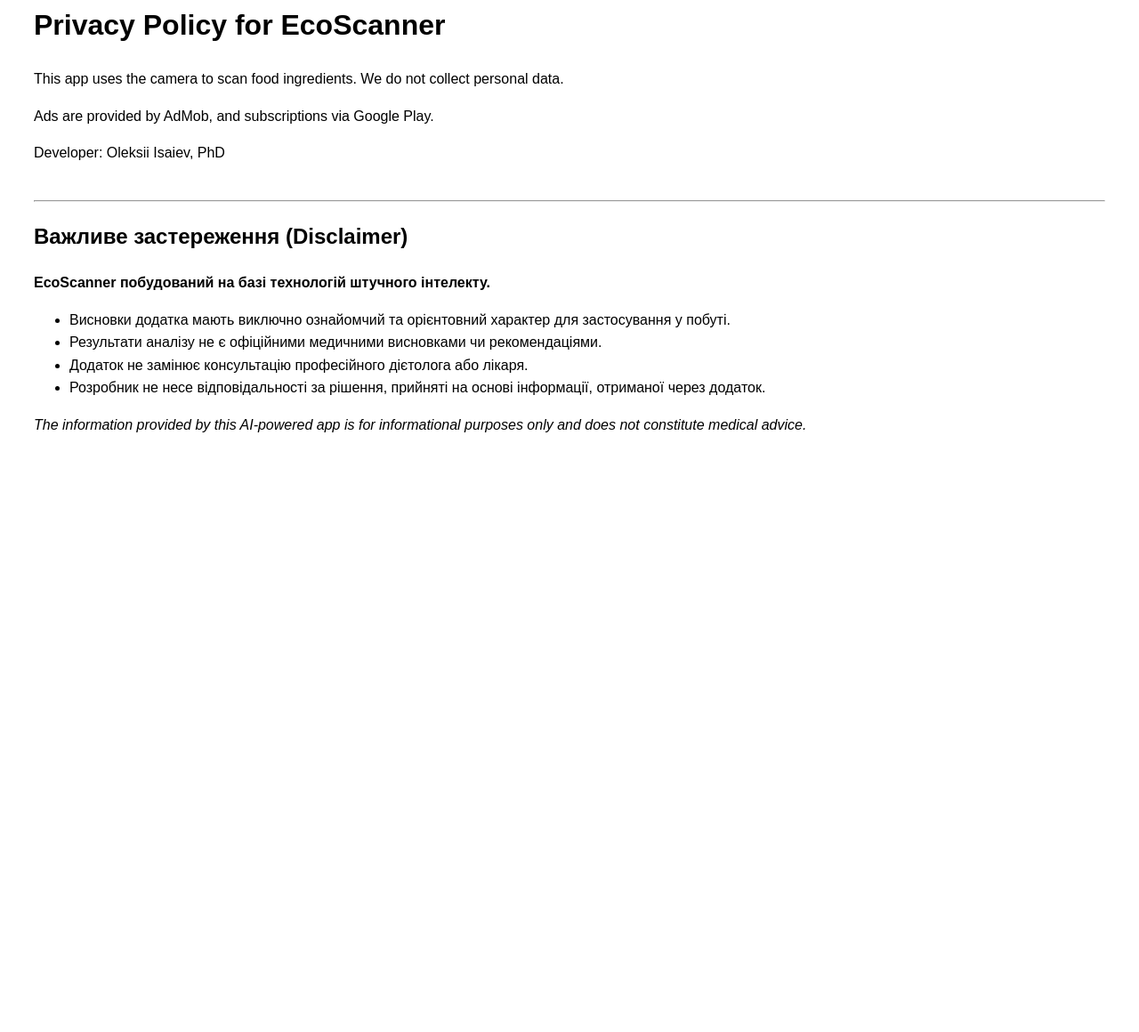
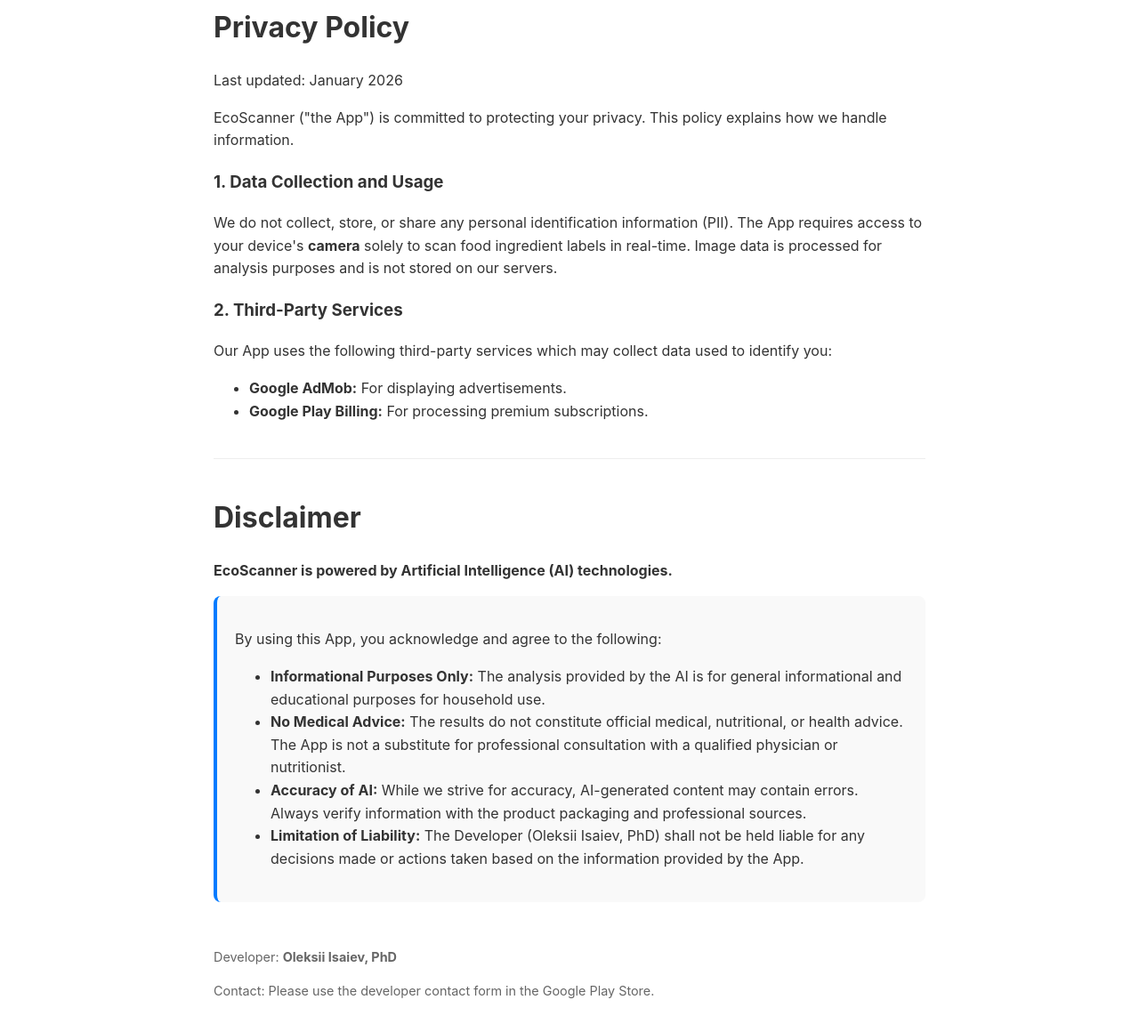
Before and after one commit to oleksiiisaev-dev/EcoScannerDocs, a plain HTML site: page index.html in a window 1280 px wide. Shown: the part 56-1216 px from the top of the page at 89% size. Before the commit the page ends 800 px from the top, so only its background shows below. Drawn offline with Linux system fonts and the light colour scheme.

Commit message:
Update index.html

```diff
--- a/index.html
+++ b/index.html
@@ -1,26 +1,45 @@
 <!DOCTYPE html>
-<html>
+<html lang="en">
 <head>
     <meta charset="utf-8">
-    <title>EcoScanner Privacy Policy</title>
+    <meta name="viewport" content="width=device-width, initial-scale=1.0">
+    <title>Privacy Policy & Disclaimer - EcoScanner</title>
 </head>
-<body style="font-family: sans-serif; padding: 30px; line-height: 1.6;">
-    <h1>Privacy Policy for EcoScanner</h1>
-    <p>This app uses the camera to scan food ingredients. We do not collect personal data.</p>
-    <p>Ads are provided by AdMob, and subscriptions via Google Play.</p>
-    <p>Developer: Oleksii Isaiev, PhD</p>
+<body style="font-family: -apple-system, BlinkMacSystemFont, 'Segoe UI', Roboto, sans-serif; padding: 40px; line-height: 1.6; color: #333; max-width: 800px; margin: auto;">
 
-    <hr style="margin-top: 40px;">
+    <h1>Privacy Policy</h1>
+    <p>Last updated: January 2026</p>
+    <p>EcoScanner ("the App") is committed to protecting your privacy. This policy explains how we handle information.</p>
 
-    <h2>Важливе застереження (Disclaimer)</h2>
-    <p><strong>EcoScanner побудований на базі технологій штучного інтелекту.</strong></p>
+    <h3>1. Data Collection and Usage</h3>
+    <p>We do not collect, store, or share any personal identification information (PII). The App requires access to your device's <strong>camera</strong> solely to scan food ingredient labels in real-time. Image data is processed for analysis purposes and is not stored on our servers.</p>
+
+    <h3>2. Third-Party Services</h3>
+    <p>Our App uses the following third-party services which may collect data used to identify you:</p>
     <ul>
-        <li>Висновки додатка мають виключно ознайомчий та орієнтовний характер для застосування у побуті.</li>
-        <li>Результати аналізу не є офіційними медичними висновками чи рекомендаціями.</li>
-        <li>Додаток не замінює консультацію професійного дієтолога або лікаря.</li>
-        <li>Розробник не несе відповідальності за рішення, прийняті на основі інформації, отриманої через додаток.</li>
+        <li><strong>Google AdMob:</strong> For displaying advertisements.</li>
+        <li><strong>Google Play Billing:</strong> For processing premium subscriptions.</li>
     </ul>
 
-    <p><i>The information provided by this AI-powered app is for informational purposes only and does not constitute medical advice.</i></p>
+    <hr style="margin: 40px 0; border: 0; border-top: 1px solid #eee;">
+
+    <h1>Disclaimer</h1>
+    <p><strong>EcoScanner is powered by Artificial Intelligence (AI) technologies.</strong></p>
+
+    <div style="background-color: #f9f9f9; padding: 20px; border-radius: 8px; border-left: 4px solid #007bff;">
+        <p>By using this App, you acknowledge and agree to the following:</p>
+        <ul>
+            <li><strong>Informational Purposes Only:</strong> The analysis provided by the AI is for general informational and educational purposes for household use.</li>
+            <li><strong>No Medical Advice:</strong> The results do not constitute official medical, nutritional, or health advice. The App is not a substitute for professional consultation with a qualified physician or nutritionist.</li>
+            <li><strong>Accuracy of AI:</strong> While we strive for accuracy, AI-generated content may contain errors. Always verify information with the product packaging and professional sources.</li>
+            <li><strong>Limitation of Liability:</strong> The Developer (Oleksii Isaiev, PhD) shall not be held liable for any decisions made or actions taken based on the information provided by the App.</li>
+        </ul>
+    </div>
+
+    <footer style="margin-top: 50px; font-size: 0.9em; color: #666;">
+        <p>Developer: <strong>Oleksii Isaiev, PhD</strong></p>
+        <p>Contact: Please use the developer contact form in the Google Play Store.</p>
+    </footer>
+
 </body>
 </html>
```
